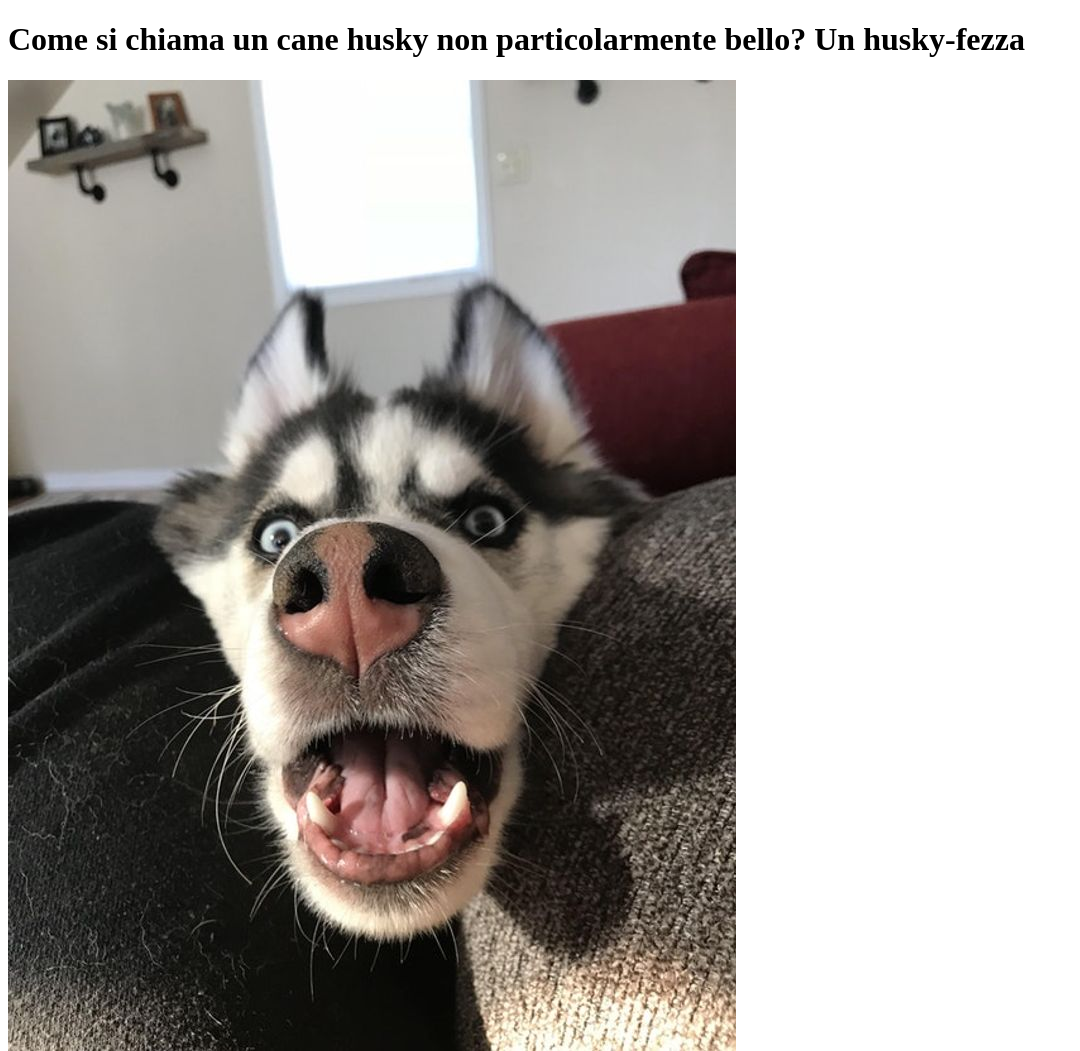
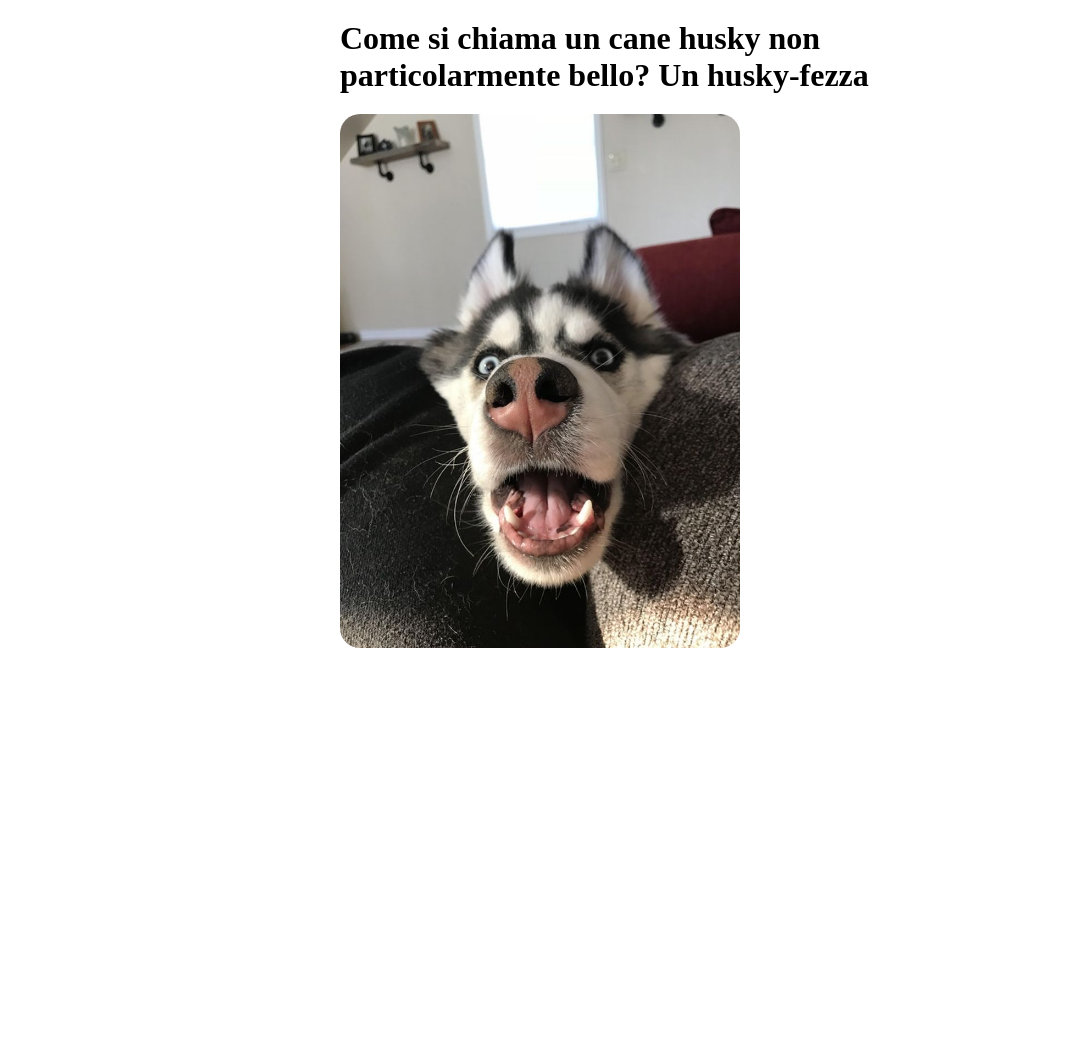
Before and after one commit to DavideAtzo/vue-hello, a plain HTML site: page index.html in a window 1280 px wide. Shown: the whole page, without its empty margins (0-1080 px from the left). After the commit the page ends 800 px from the top, so only its background shows below. Drawn offline with nearby package versions, Linux system fonts and the light colour scheme.

Commit message:
giusto un po di stile

```diff
--- /dev/null
+++ b/css/style.css
@@ -0,0 +1,23 @@
+*{
+    margin: 0;
+    padding: 0;
+    box-sizing: border-box;
+}
+
+#app{
+    max-width: 600px;
+}
+
+body{
+    display: flex;
+    justify-content: center;
+}
+
+.img{
+    width: 400px;
+    border-radius: 20px;
+}
+
+h1{
+    margin: 20px 0;
+}
--- a/index.html
+++ b/index.html
@@ -5,11 +5,12 @@
     <meta http-equiv="X-UA-Compatible" content="IE=edge">
     <meta name="viewport" content="width=device-width, initial-scale=1.0">
     <title>Vue Hello</title>
+    <link rel="stylesheet" href="css/style.css">
 </head>
 <body>
     <div id="app">
         <h1>{{message}}</h1>
-        <img v-bind:src="imageSrc" />
+        <img :class="imgSize" :src="imageSrc"/>
     </div>
     <script src="https://unpkg.com/vue@3/dist/vue.global.js"></script>
     <script src="js/script.js"></script>
--- a/js/script.js
+++ b/js/script.js
@@ -7,6 +7,7 @@ createApp({
         return {
             message: 'Come si chiama un cane husky non particolarmente bello? Un husky-fezza',
             imageSrc: ['img/husky.jpg'],
+            imgSize: 'img',
         }
     },
 }
```
